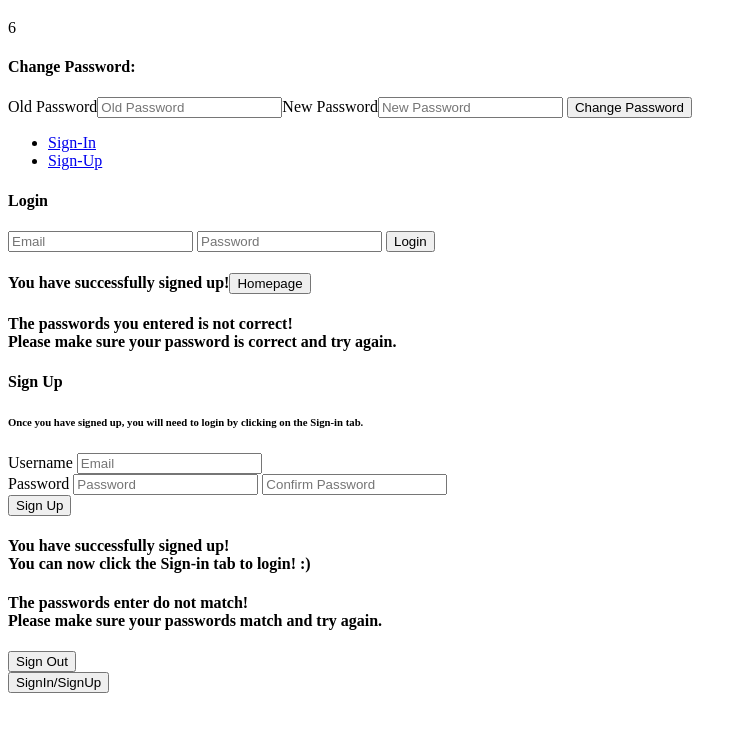
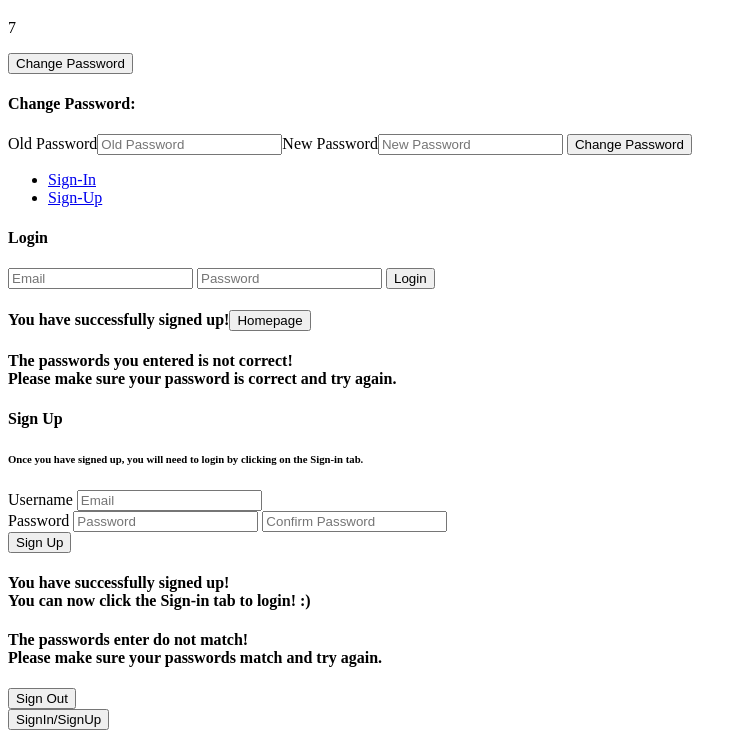
Before and after one commit to RobelsiTejada/FantasySportsLeague, a website: page index.html in a window 1280 px wide. Shown: the part 123-861 px from the top of the page, without its empty margins (0-747 px from the left). Before the commit the page ends 824 px from the top, so only its background shows below. Drawn offline with Linux system fonts and the light colour scheme; a web font is replaced by a local one.

Commit message:
Updating files

```diff
--- a/assets/scripts/auth/ui.js
+++ b/assets/scripts/auth/ui.js
@@ -19,6 +19,7 @@ const signOutSuccess = () => {
 }
 
 const changePasswordSuccess = () => {
+  $('#newpassword').hide()
 }
 
 const signUpSuccess = (data) => {
--- a/assets/scripts/index.js
+++ b/assets/scripts/index.js
@@ -23,5 +23,9 @@ $(() => {
   $('#newuser2').hide()
   $('#loginerrorp').hide()
   $('#logedin').hide()
+  $('#newpassword').hide()
+  $('.passwordChange').click(function () {
+    $('#newpassword').toggle()
+  })
   authEvents.addHandlers()
 })
--- a/index.html
+++ b/index.html
@@ -25,13 +25,15 @@
 <body class="container-fluid">
   <br><br><br>
   <h1 class="banner">Fantasy Sports Leagues</h1>
-<p>6</p>
-  <div class="fixed-bottom" id="newpassword">
+
+  <p>7</p>
+
+  <button class="btn btn-primary passwordChange" name="submit">Change Password</button>
+  <div id="newpassword">
     <form id="change-password">
       <div class="form-group">
-        <h4>Change Password:</h4><label for="">Old Password<input type="password" name="passwords[old]" placeholder="Old Password" class="form-control col-xs-3 box"></label><label for="">New Password</label><input type="password" name="passwords[new]" placeholder="New Password" class="form-control col-xs-3 box">
-        <button
-          type="submit" class="btn btn-primary" name="submit">Change Password</button>
+        <h4>Change Password:</h4><label for="">Old Password<input type="password" name="passwords[old]" placeholder="Old Password" class="form-control col-xs-3 box"></label><label for="">New Password<input type="password" name="passwords[new]" placeholder="New Password" class="form-control col-xs-3 box"></label>
+        <button type="submit" class="btn btn-primary" name="submit">Change Password</button>
       </div>
     </form>
   </div>
@@ -60,12 +62,12 @@
               </div>
             </form>
             <div id="logedin">
-            <h4>
+              <h4>
               You have successfully signed up!<button class="btn btn-primary close" data-dismiss="modal" type="button">Homepage</button>
             </h4>
             </div>
             <div id="loginerrorp">
-            <h4>
+              <h4>
               The passwords you entered is not correct!
               <br>
               Please make sure your password is correct and try again.
@@ -93,7 +95,7 @@
               </h4>
             </div>
             <div id="newusererrorp">
-            <h4>
+              <h4>
               The passwords enter do not match!
               <br>
               Please make sure your passwords match and try again.
```
